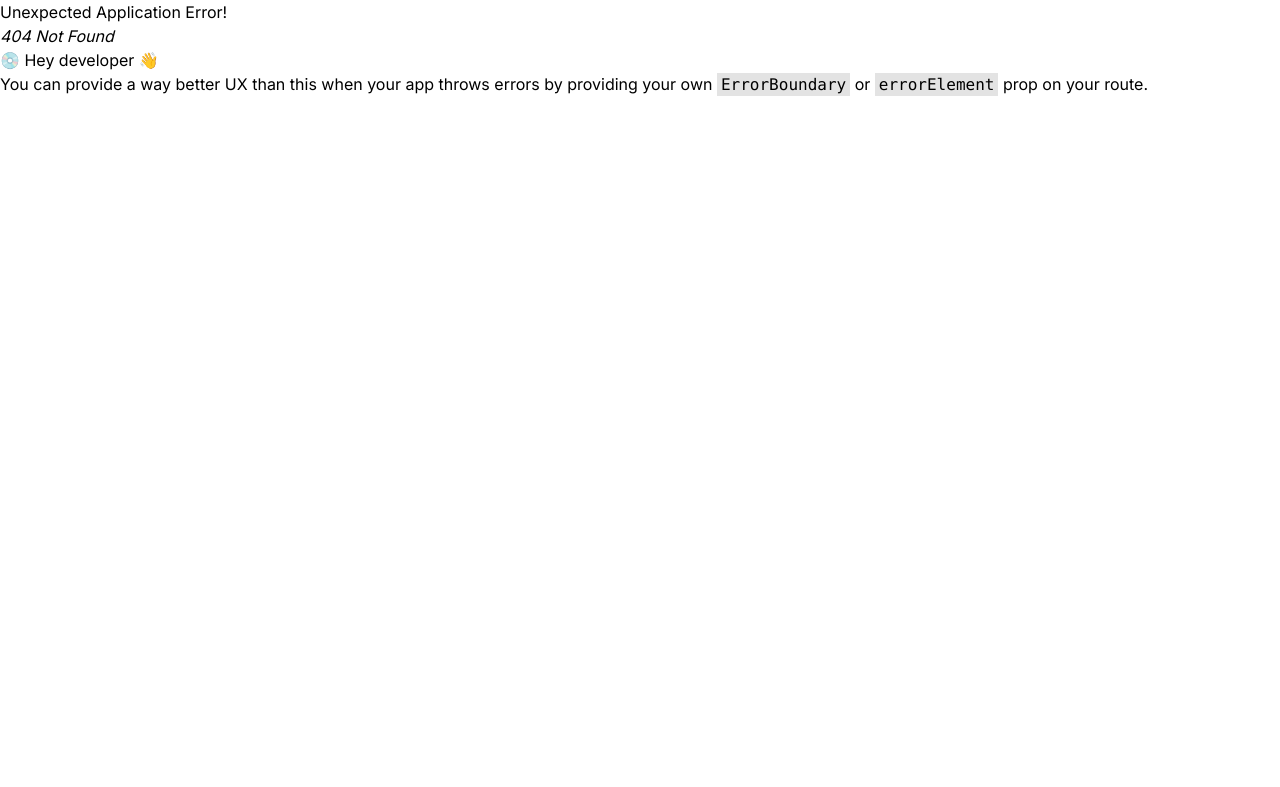
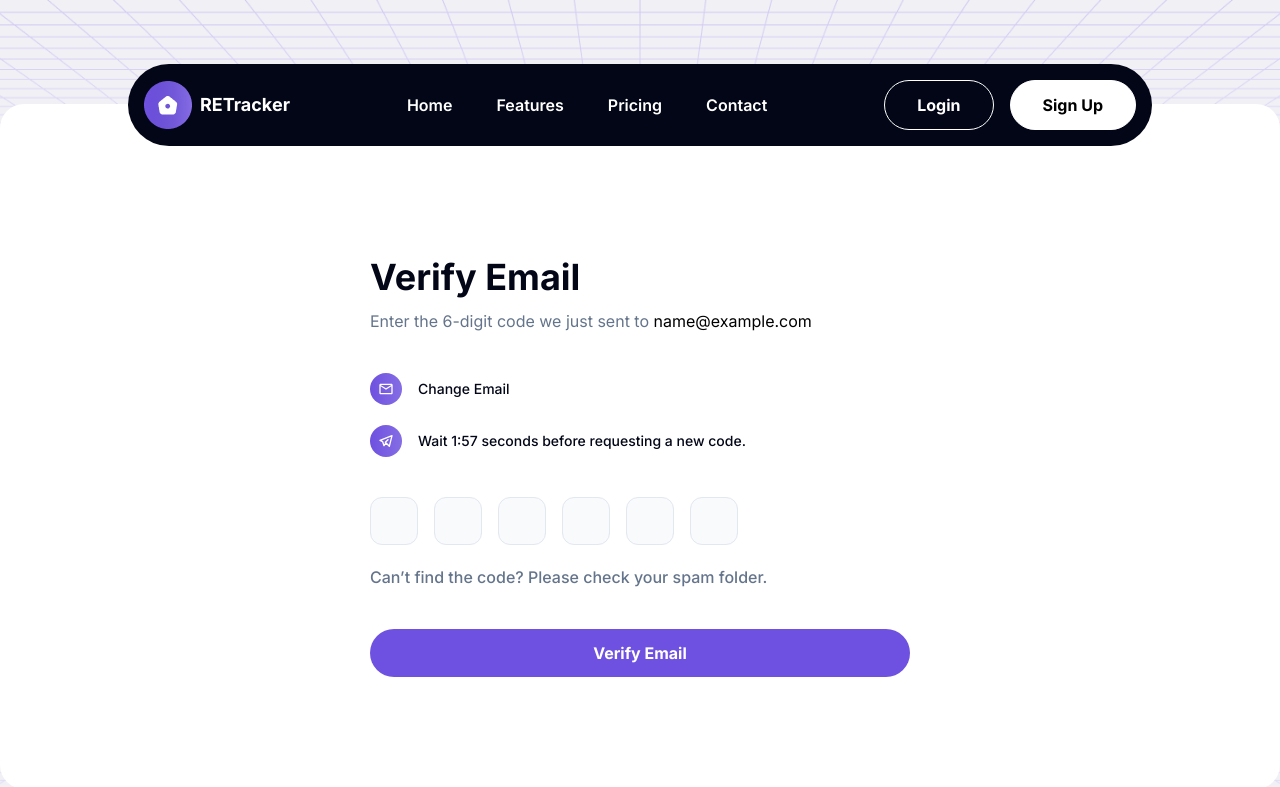
Before and after one commit to MamtazDev/ReTracker, a React (Vite) app: page /verify-email in a window 1280 px wide. Before the commit this address had no page. Shown: the top 787 px of the page. Built offline with nearby package versions, Linux system fonts and the light colour scheme.

Commit message:
verify email add

```diff
--- a/src/App.css
+++ b/src/App.css
@@ -10,6 +10,7 @@ input[type="checkbox"] {
     width: unset !important;
 }
 
+
 .footer button {
     border-radius: var(--border-radius-full, 9999px);
     background: var(--Primary-Gradient, linear-gradient(270deg, rgba(255, 255, 255, 0.16) 0%, rgba(0, 0, 0, 0.00) 100%, rgba(255, 255, 255, 0.00) 100%), #6E51E0);
--- /dev/null
+++ b/src/Components/Verification/EmailVerify.jsx
@@ -0,0 +1,44 @@
+import React from "react";
+import AuthTitle from "../../Shared/AuthTitle";
+import PrimaryBtn from "../../Shared/PrimaryBtn";
+import { MdOutlineEmail } from "react-icons/md";
+import { TbBrandTelegram } from "react-icons/tb";
+
+const EmailVerify = () => {
+  return (
+    <div className="email_verify pb-28 pt-p_153 max-w-authWidth mx-auto">
+      <AuthTitle>Verify Email</AuthTitle>
+      <p className="text-secondary text-base font-normal mt-3 mb-10">
+        Enter the 6-digit code we just sent to{" "}
+        <span className="text-black">name@example.com</span>{" "}
+      </p>
+      <div className="flex items-center gap-4 mb-5">
+        <div className="icon">
+          <MdOutlineEmail />{" "}
+        </div>
+        <p className="text-slate-black font-medium text-sm">Change Email</p>
+      </div>
+      <div className="flex items-center gap-4 mb-10">
+        <div className="icon">
+          <TbBrandTelegram />{" "}
+        </div>
+        <p className="text-slate-black font-medium text-sm">
+          Wait 1:57 seconds before requesting a new code.
+        </p>
+      </div>
+      <form>
+        <div className="flex items-center gap-4 mb-5">
+          {[1, 2, 3, 4, 5, 6].map((index) => (
+            <input key={index} type="number" />
+          ))}
+        </div>
+        <p className="text-secondary font-medium text-base mb-10">
+          Can’t find the code? Please check your spam folder.
+        </p>
+        <PrimaryBtn>Verify Email</PrimaryBtn>
+      </form>
+    </div>
+  );
+};
+
+export default EmailVerify;
--- /dev/null
+++ b/src/Pages/VerifyEmail.jsx
@@ -0,0 +1,12 @@
+import EmailVerify from "../Components/Verification/EmailVerify";
+import Auth from "../Shared/Auth";
+
+const VerifyEmail = () => {
+  return (
+    <Auth>
+      <EmailVerify />
+    </Auth>
+  );
+};
+
+export default VerifyEmail;
--- a/src/Routes/Router.jsx
+++ b/src/Routes/Router.jsx
@@ -6,6 +6,7 @@ import ForgetPassword from "../Pages/ForgetPassword";
 import ResetPassword from "../Pages/ResetPassword";
 import Signup from "../Pages/Signup";
 import EmailVerification from "../Pages/EmailVerification";
+import VerifyEmail from "../Pages/VerifyEmail";
 
 export const router = createBrowserRouter([
   {
@@ -36,6 +37,10 @@ export const router = createBrowserRouter([
         path: "/email-verification",
         element: <EmailVerification />,
       },
+      {
+        path: "/verify-email",
+        element: <VerifyEmail />,
+      },
     ],
   },
 ]);
--- a/src/Styles/Auth.css
+++ b/src/Styles/Auth.css
@@ -39,3 +39,25 @@ input[type="password"] {
     background-size: contain;
     /* background-position: center; */
 }
+
+.email_verify .icon {
+    color: white;
+    height: 32px;
+    width: 32px;
+    display: flex;
+    align-items: center;
+    justify-content: center;
+    border-radius: 24px;
+    background: var(--Primary-Gradient, linear-gradient(270deg, rgba(255, 255, 255, 0.16) 0%, rgba(0, 0, 0, 0.00) 100%, rgba(255, 255, 255, 0.00) 100%), #6E51E0);
+}
+
+.email_verify input {
+    width: 48px;
+    height: 48px;
+    border-radius: 12px;
+}
+
+input::-webkit-outer-spin-button,
+input::-webkit-inner-spin-button {
+    display: none;
+}
--- a/tailwind.config.js
+++ b/tailwind.config.js
@@ -5,6 +5,7 @@ export default {
     extend: {
       colors: {
         primary: "#6E51E0",
+        secondary:"#64748B",
         "primary-dark": "#7f65e6",
         'slate-black': "#020617",
         lightGray: "#DBDBDB",
```
